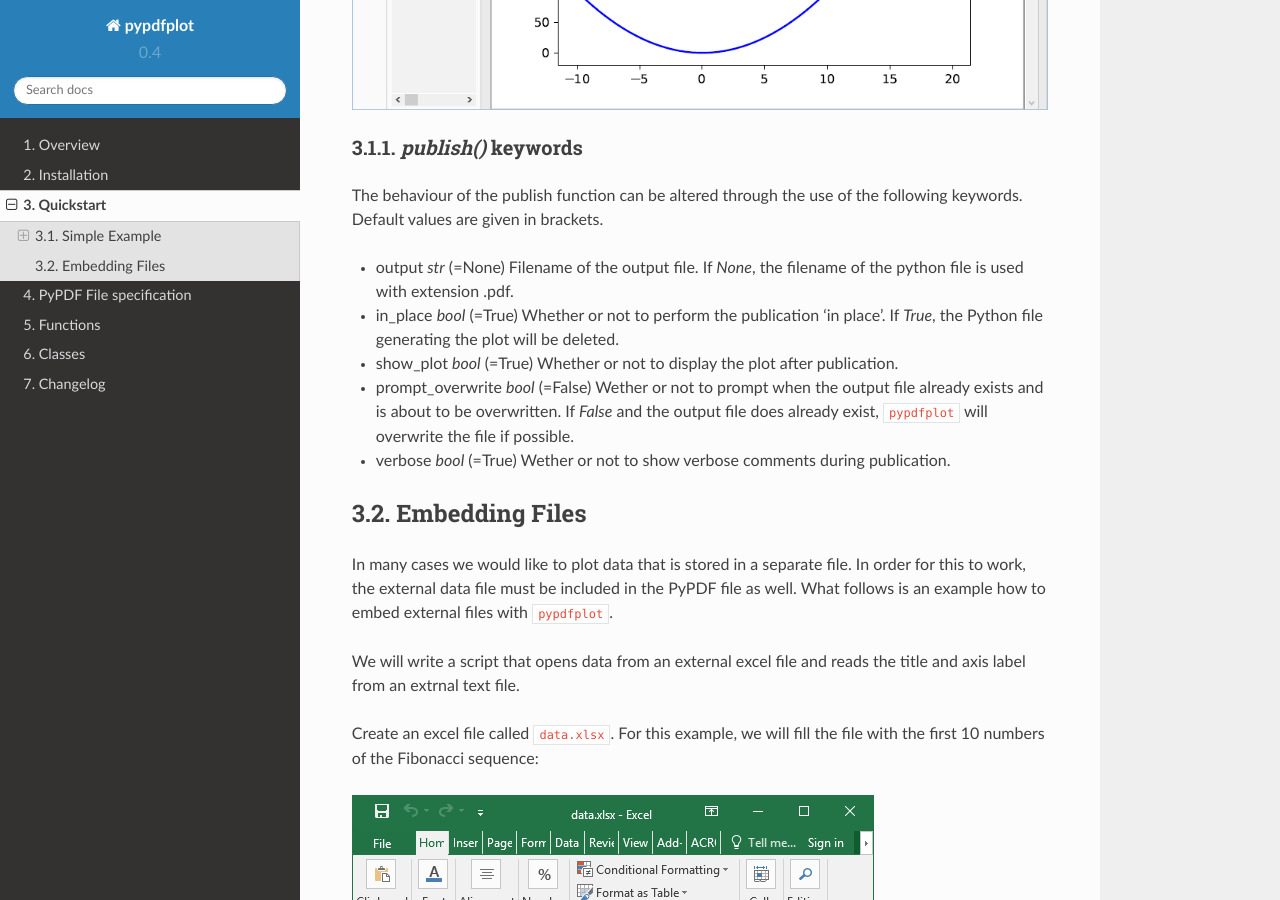
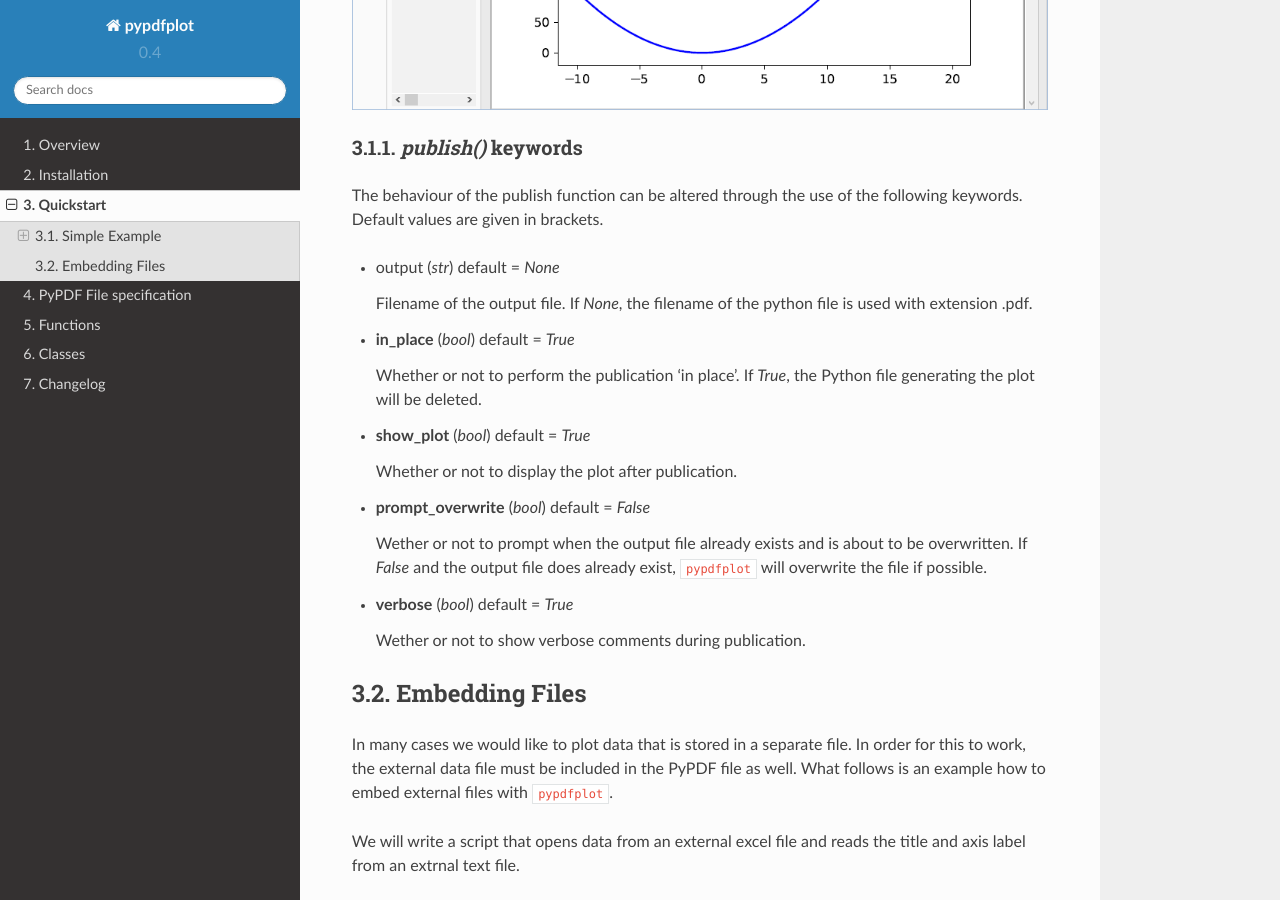
Before and after one commit to dcmvdbekerom/pypdfplot, a Sphinx documentation site: the page built from docs/source/quickstart.rst, in a window 1280 px wide and 900 px high, scrolled down 3764 px. Built offline with Sphinx 7.4.7 and the Read the Docs theme 2.0.0, drawn with Linux system fonts in a browser that asks for light colours.

Commit message:
Update quickstart.rst

```diff
--- a/docs/source/quickstart.rst
+++ b/docs/source/quickstart.rst
@@ -136,19 +136,24 @@ When we open ``example.pdf``, we should find the updated blue plot with caption:
 The behaviour of the publish function can be altered through the use of the following keywords.
 Default values are given in brackets.
 
-- output *str* (=None)
+- output (*str*) default = *None*
+
   Filename of the output file. If *None*, the filename of the python file is used with extension .pdf.
 
-- in_place *bool* (=True)
+- **in_place** (*bool*) default = *True*
+
   Whether or not to perform the publication 'in place'. If *True*, the Python file generating the plot will be deleted.
 
-- show_plot *bool* (=True)
+- **show_plot** (*bool*) default = *True*
+
   Whether or not to display the plot after publication.
 
-- prompt_overwrite *bool* (=False)
+- **prompt_overwrite** (*bool*) default = *False*
+
   Wether or not to prompt when the output file already exists and is about to be overwritten. If *False* and the output file does already exist, ``pypdfplot`` will overwrite the file if possible.
 
-- verbose *bool* (=True)
+- **verbose** (*bool*) default = *True*
+
   Wether or not to show verbose comments during publication.
 
 Embedding Files
```
